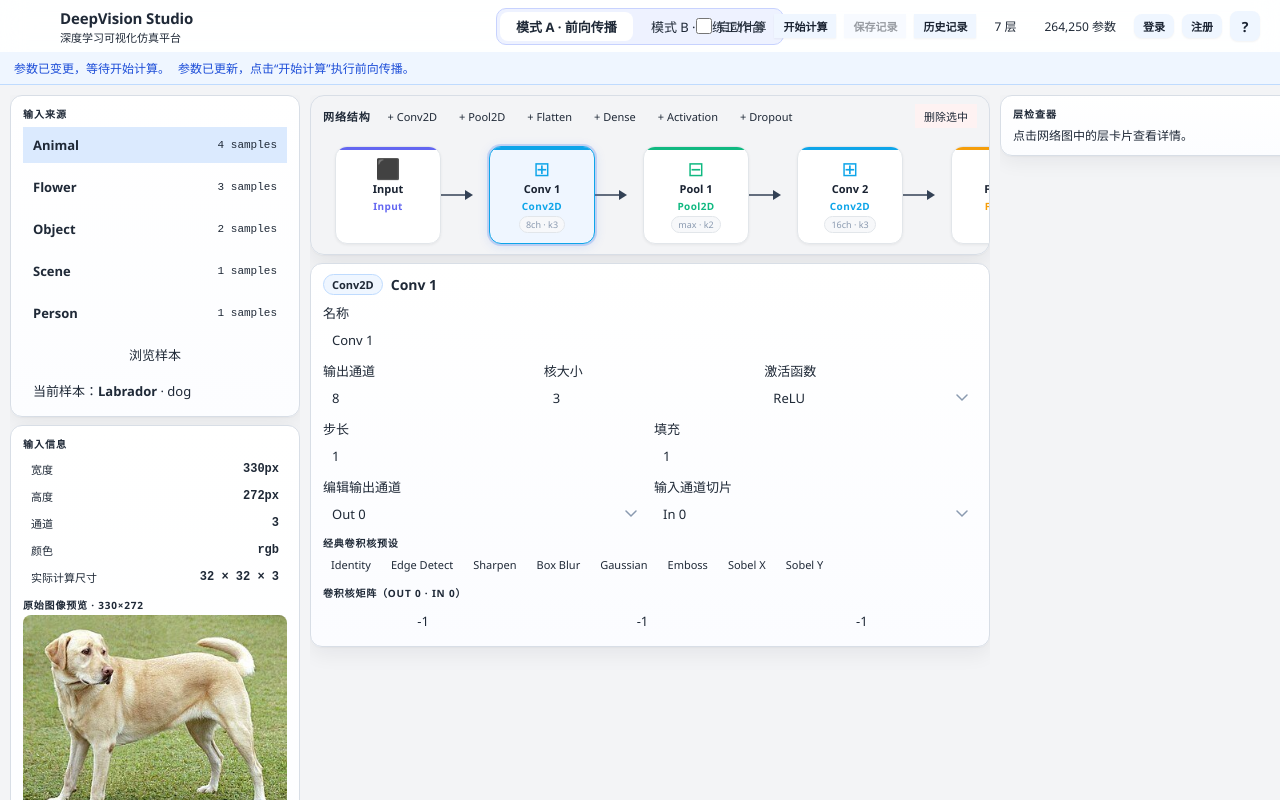
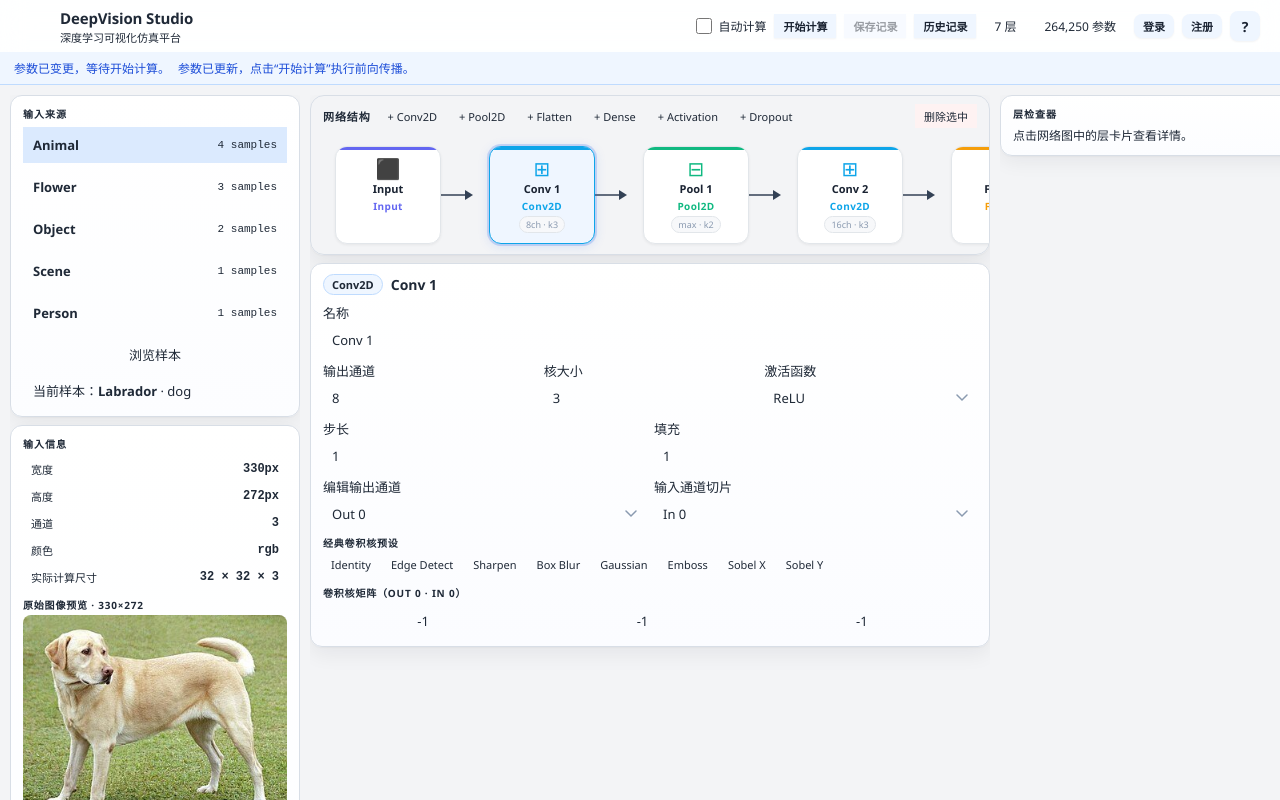
Before and after one commit to hewanglanhao/deepvision-studio, an Angular app in the folder frontend/: page /mode-a in a window 1280 px wide. Shown: the top 800 px of the page. Built offline with nearby package versions, Linux system fonts and the light colour scheme.

Commit message:
fix：删除顶部切换功能

```diff
--- a/frontend/src/app/pages/mode-a/mode-a-page.component.css
+++ b/frontend/src/app/pages/mode-a/mode-a-page.component.css
@@ -34,7 +34,7 @@
 /* ===== 顶部导航栏 ===== */
 .topbar {
   display: grid;
-  grid-template-columns: minmax(230px, 1fr) auto minmax(430px, 1fr);
+  grid-template-columns: minmax(230px, 1fr) minmax(430px, 1fr);
   align-items: center;
   padding: 0 20px; height: 52px; min-height: 52px;
   background: rgba(255,255,255,.92);
--- a/frontend/src/app/pages/mode-a/mode-a-page.component.html
+++ b/frontend/src/app/pages/mode-a/mode-a-page.component.html
@@ -7,11 +7,6 @@
         <div class="brand-sub">深度学习可视化仿真平台</div>
       </div>
     </a>
-    <!-- 拨动开关式模式切换 -->
-    <div class="mode-toggle">
-      <a class="mode-tab" routerLink="/mode-a" routerLinkActive="active">模式 A · 前向传播</a>
-      <a class="mode-tab" routerLink="/mode-b" routerLinkActive="active">模式 B · 训练工作台</a>
-    </div>
     <div class="topbar-right">
       @if (mode === 'forward') {
         <label style="display:flex;align-items:center;gap:6px;font-size:12px;color:var(--text2);margin:0">
--- a/frontend/src/app/pages/mode-b/mode-b-page.component.css
+++ b/frontend/src/app/pages/mode-b/mode-b-page.component.css
@@ -34,7 +34,7 @@
 /* ===== 顶部导航栏 ===== */
 .topbar {
   display: grid;
-  grid-template-columns: minmax(230px, 1fr) auto minmax(430px, 1fr);
+  grid-template-columns: minmax(230px, 1fr) minmax(430px, 1fr);
   align-items: center;
   padding: 0 20px; height: 52px; min-height: 52px;
   background: rgba(255,255,255,.92);
--- a/frontend/src/app/pages/mode-b/mode-b-page.component.html
+++ b/frontend/src/app/pages/mode-b/mode-b-page.component.html
@@ -7,11 +7,6 @@
         <div class="brand-sub">深度学习可视化仿真平台</div>
       </div>
     </a>
-    <!-- 拨动开关式模式切换 -->
-    <div class="mode-toggle">
-      <a class="mode-tab" routerLink="/mode-a" routerLinkActive="active">模式 A · 前向传播</a>
-      <a class="mode-tab" routerLink="/mode-b" routerLinkActive="active">模式 B · 训练工作台</a>
-    </div>
     <div class="topbar-right">
       @if (mode === 'forward') {
         <label style="display:flex;align-items:center;gap:6px;font-size:12px;color:var(--text2);margin:0">
```
